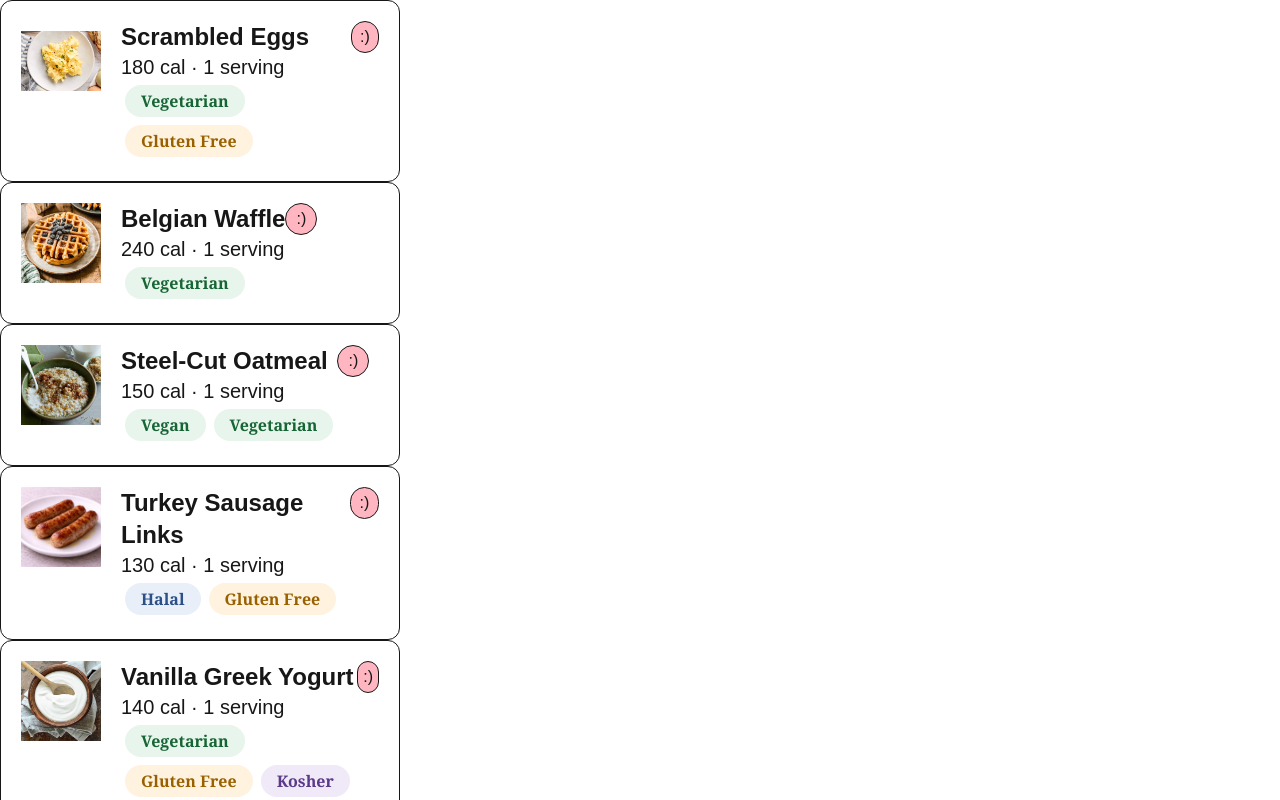
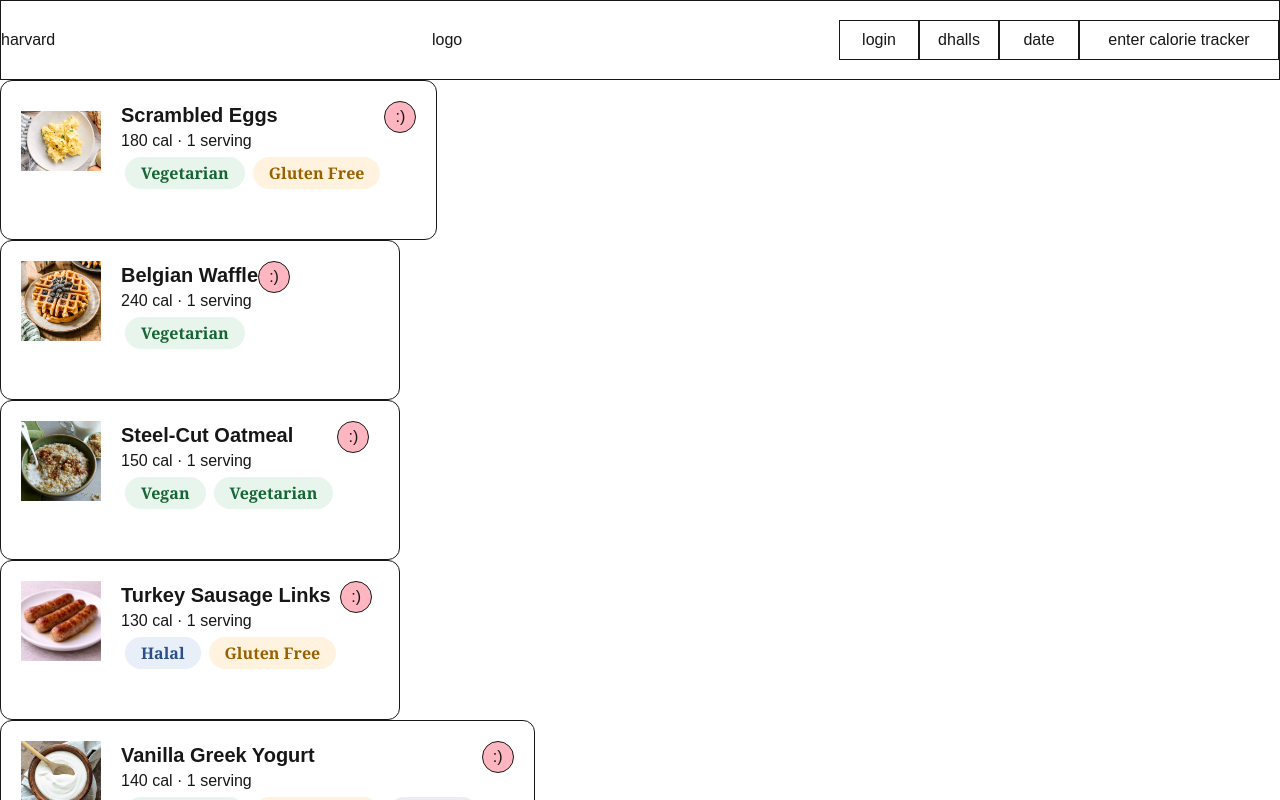
Before and after one commit to DarrenA339/F26-Exploration-HUDS, a Next.js app: page / in a window 1280 px wide. Shown: the top 800 px of the page. Built offline with nearby package versions, Linux system fonts and the light colour scheme.

Commit message:
Added skeleton header, minor foodCard and foodInfoOverlay changes

```diff
--- a/app/page.tsx
+++ b/app/page.tsx
@@ -1,14 +1,19 @@
+import Link from "next/link";
 import MealButton from "@/components/mealButton";
 import DietaryTag from "@/components/dietaryTag";
 import FoodInfoOverlay from "@/components/foodInfoOverlay";
 import FoodCard from "@/components/foodCard";
+import Header from "@/components/header";
 import { getAllFoods } from "@/data/foods"
 
 export default function Home() {
     // this is an array of all of our foods with their info
     const foods = getAllFoods();
   return (
-    <main >
+    <>
+    <Header></Header>
+    <main>
+        <div className="">
             {foods.map((food) => (
                 <FoodCard key={food.id}
                 name={food.name}
@@ -18,6 +23,7 @@ export default function Home() {
                 tags={food.dietaryLabels}
                 />
             ))}
+        </div>
 
       <div className = 'flex'>
         <MealButton label="Breakfast" isActive={false} />
@@ -61,5 +67,6 @@ export default function Home() {
 
 
     </main>
+    </>
   );
 }
--- a/components/foodCard.tsx
+++ b/components/foodCard.tsx
@@ -18,15 +18,15 @@ export default function FoodCard({
   tags,
 }: FoodCardProps) {
   return (
-    <div className="flex border rounded-xl p-5 w-100">
+    <div className="flex border rounded-xl p-5 min-w-100 w-fit min-h-40">
       {/* LEFT: Food image */}
       <img src={imageSrc} className="w-20 h-20 object-contain mr-5"/>
       {/* MIDDLE: Food information */}
       <div>
          {/* Name */}
-         <h3 className="flex-1 text-2xl font-bold">{name}</h3>
+         <h3 className="flex-1 text-xl font-bold">{name}</h3>
          {/* Calories and Serving */}
-         <h3 className="text-xl">{calories} cal &middot; {servings} {servings == 1 ? "serving" : "servings"}</h3>
+         <h3 className="text-l">{calories} cal &middot; {servings} {servings == 1 ? "serving" : "servings"}</h3>
         {/* Dietary tags */}
         <div className="flex flex-wrap">
           {tags.map((tag) => (
--- a/components/foodInfoOverlay.tsx
+++ b/components/foodInfoOverlay.tsx
@@ -2,7 +2,6 @@
 
 import {useState} from "react";
 import NutritionLabel from "@/components/nutritionLabel";
-import foodCard from "@/components/foodCard"
 import DietaryTag from "@/components/dietaryTag";
 import {ALLERGEN_TAG_COLORS, dietaryTagColors} from "@/lib/dietaryColors";
 import type {Allergen, DietaryLabel, NutritionFacts} from "@/lib/types";
@@ -64,7 +63,7 @@ export default function FoodInfoOverlay({
           {/* LEFT COLUMN */}
           <div className="mr-5">
             {/* Food image */}
-            <img className="rounded-lg mb-4" src={imageSrc}></img>
+            <img className="rounded-lg max-w-150 max-h-100 object-contain mb-4" src={imageSrc}></img>
 
             {/* Ingredients section */}
             <h3 className="font-bold text-xl">Ingredients</h3>
--- a/components/header.tsx
+++ b/components/header.tsx
@@ -2,21 +2,27 @@ import Image from "next/image";
 
 export default function Header() {
   return (
-    <header>
+    <header className="flex items-center justify-between border h-20">
       {/* LEFT: Harvard logo */}
+      <p>harvard</p>
       <div>
         {/* Add Harvard logo using next/image */}
+        <p>logo</p>
       </div>
 
       {/* RIGHT: Navigation controls */}
       <div>
         {/* Implement Login button */}
+        <button className="border w-20 h-10">login</button>
 
         {/* Implement Dining hall dropdown */}
+        <button className="border w-20 h-10">dhalls</button>
 
         {/* Implement Date dropdown */}
+        <button className="border w-20 h-10">date</button>
 
         {/* Implement Calorie tracker button */}
+        <button className="border w-50 h-10">enter calorie tracker</button>
 
       </div>
     </header>
```
Lines whose indentation alone changed are shown as unchanged.
